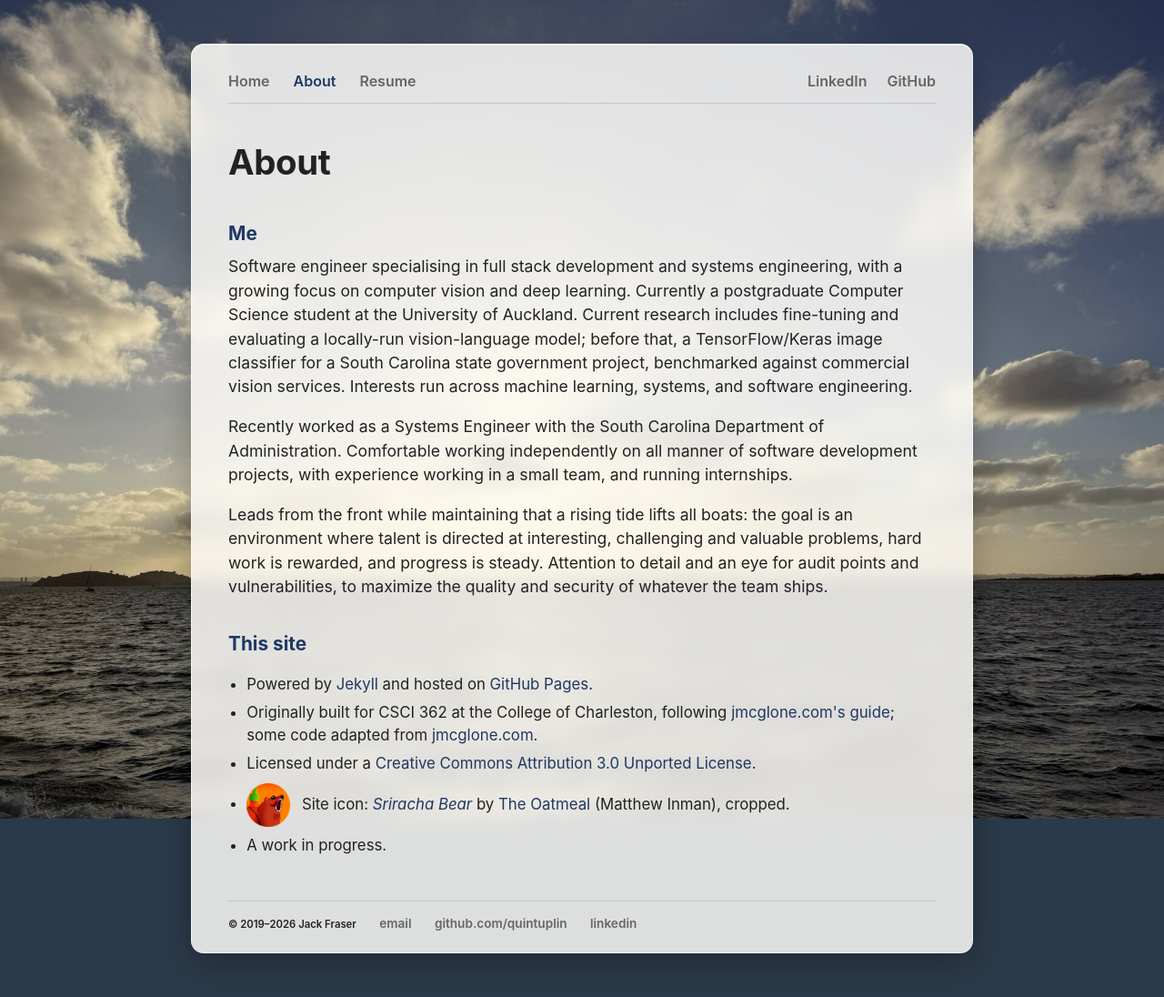
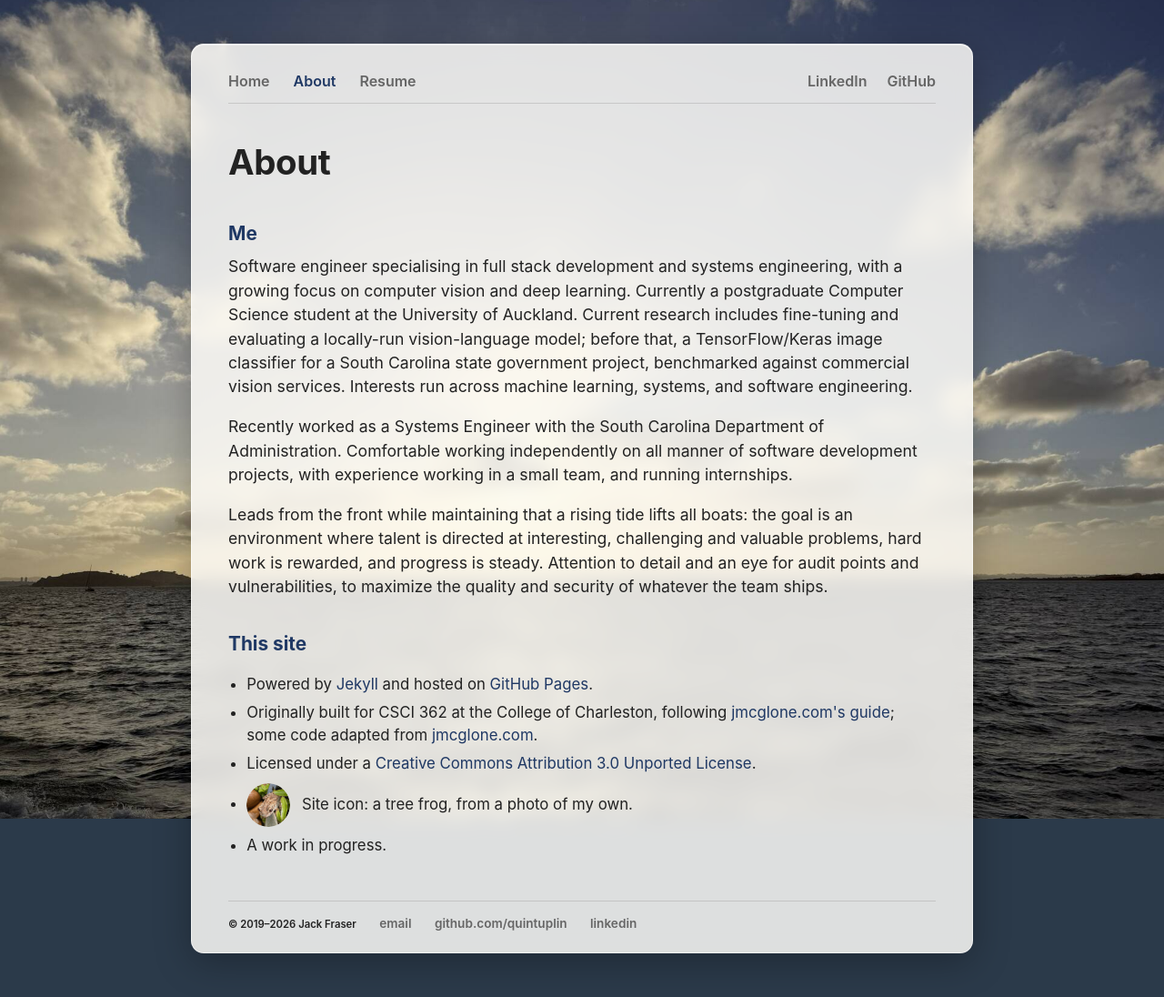
Before and after one commit to Quintuplin/quintuplin.github.io, a Jekyll site: the page built from about/index.html, in a window 1280 px wide. Shown: the whole page at 91% size. Built offline with Jekyll 4.4.1, drawn with Linux system fonts in a browser that asks for light colours.

Commit message:
Replace site icon with own tree frog photo, round (#2)
Regenerates favicon.ico (16/32/48), favicon-32x32.png, apple-touch-icon
and the in-page icon from my own photo, circular-masked with an
anti-aliased edge. The Apple touch icon is flattened onto the sheet
colour, since iOS renders alpha as black and applies its own mask.

Drops the Oatmeal Sriracha Bear attribution, no longer applicable, and
makes the roundness explicit in CSS.

```diff
--- a/about/index.html
+++ b/about/index.html
@@ -14,6 +14,6 @@ title: About
 		<li>Powered by <a href="https://jekyllrb.com/" title="Jekyll">Jekyll</a> and hosted on <a href="https://github.com/quintuplin/quintuplin.github.io" title="This site on GitHub">GitHub Pages</a>.</li>
 		<li>Originally built for CSCI 362 at the College of Charleston, following <a href="http://jmcglone.com/guides/github-pages/">jmcglone.com's guide</a>; some code adapted from <a href="http://jmcglone.com">jmcglone.com</a>.</li>
 		<li>Licensed under a <a rel="license" href="http://creativecommons.org/licenses/by/3.0/deed.en_US">Creative Commons Attribution 3.0 Unported License</a>.</li>
-		<li><a href="https://theoatmeal.com/blog/merch_march_2012" title="The Oatmeal: Merch, March 2012"><img class="site-icon" src="/assets/icon.png" alt="Site icon: a roaring bear wearing a sriracha bottle as a flamethrower tank" width="48" height="48"></a> Site icon: <cite><a href="https://theoatmeal.com/blog/merch_march_2012">Sriracha Bear</a></cite> by <a href="https://theoatmeal.com/">The Oatmeal</a> (Matthew Inman), cropped.</li>
+		<li><img class="site-icon" src="/assets/icon.png" alt="Site icon: a small brown tree frog perched among succulent leaves" width="48" height="48"> Site icon: a tree frog, from a photo of my own.</li>
 		<li>A work in progress.</li>
 	</ul>
--- a/css/main.css
+++ b/css/main.css
@@ -95,7 +95,7 @@ ul.about, ul.list-unstyled {
 }
 ul.about li, ul.list-unstyled li { margin-bottom: 6px; }
 ul.list-unstyled small { color: var(--muted); }
-ul.list-unstyled img.site-icon { width: 48px; height: 48px; vertical-align: middle; margin: 2px 8px 2px 0; }
+ul.list-unstyled img.site-icon { width: 48px; height: 48px; border-radius: 50%; vertical-align: middle; margin: 2px 8px 2px 0; }
 
 /* Resume: pages rendered to canvas by pdf.js, so they sit on the sheet like paper */
 .resume-pages canvas {
```
Also changed, not shown: assets/apple-touch-icon.png, assets/favicon-32x32.png, assets/icon.png, favicon.ico.
